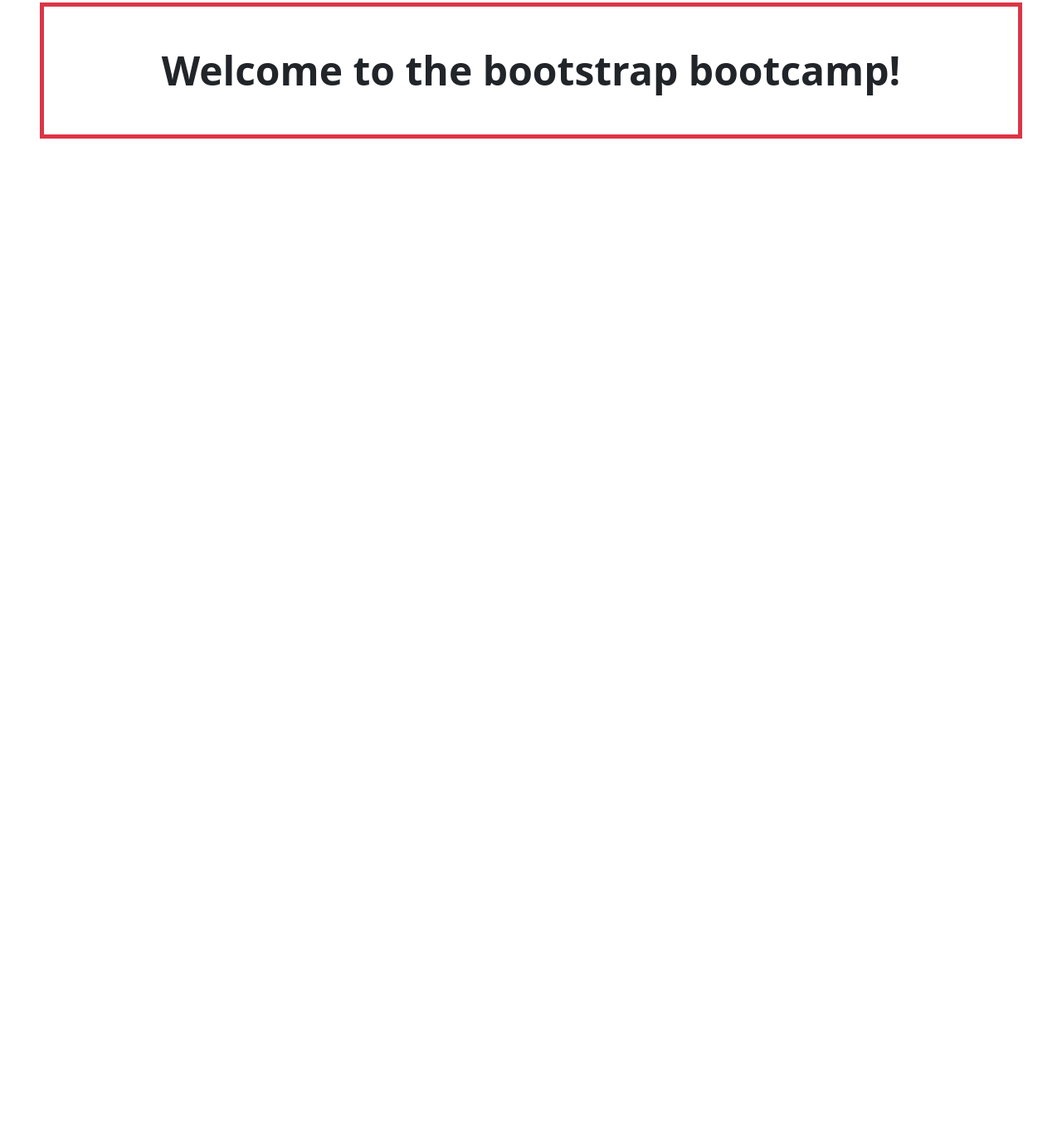
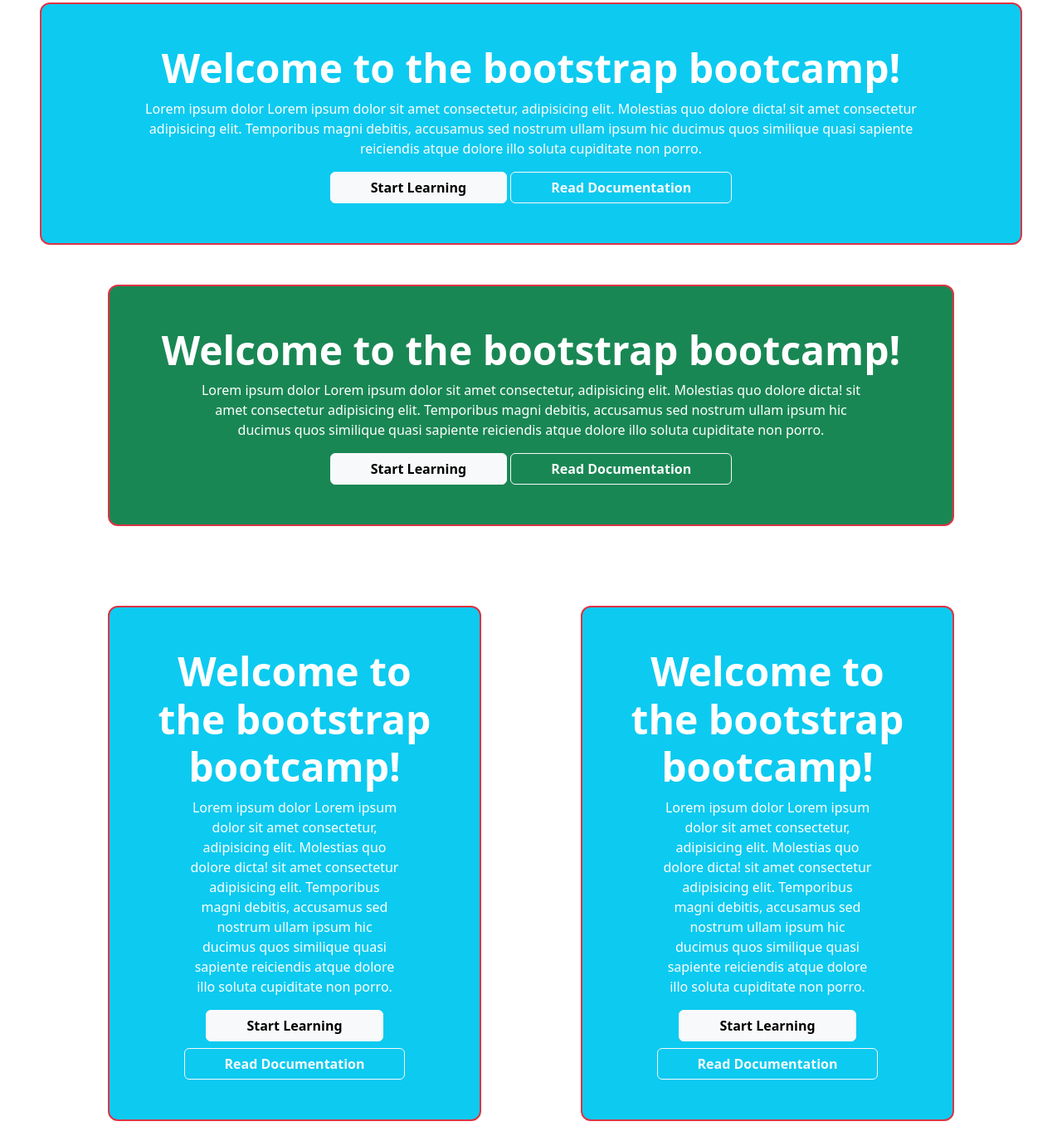
Before and after one commit to ABHIshek065/Bootstrap, a plain HTML site: page bootstrap day 1/index.html in a window 1280 px wide. Shown: the part 45-1420 px from the top of the page at 83% size. Before the commit the page ends 800 px from the top, so only its background shows below. Drawn offline with nearby package versions, Linux system fonts and the light colour scheme.

Commit message:
bootstrap day 1

```diff
--- a/bootstrap day 1/demo.css
+++ b/bootstrap day 1/demo.css
@@ -0,0 +1,5 @@
+
+
+.radius{
+    border-radius: 12px;
+}
--- a/bootstrap day 1/index.html
+++ b/bootstrap day 1/index.html
@@ -6,9 +6,48 @@
     <meta name="viewport" content="width=device-width, initial-scale=1.0">
     <title>bootstrap</title>
     <link href="https://cdn.jsdelivr.net/npm/bootstrap@5.3.0-alpha1/dist/css/bootstrap.min.css" rel="stylesheet" integrity="sha384-GLhlTQ8iRABdZLl6O3oVMWSktQOp6b7In1Zl3/Jr59b6EGGoI1aFkw7cmDA6j6gD" crossorigin="anonymous">
-    <link rel="stylesheet" h ref="demo.css">
+    <link rel="stylesheet" href="demo.css">
 </head>
 <body>
-    <h1 class="text-center m-5 bg-primar border border-5 display-5 fw-bolder border-danger  py-5" >Welcome to the bootstrap bootcamp!</h1>
+
+
+
+    <div class="bg-info m-5 px-5 p-5 text-center border border-2 border-danger radius">
+    <h1 class=" text-white   display-5 fw-bolder  " >Welcome to the bootstrap bootcamp!</h1>
+<p class="text-white px-5 ">Lorem ipsum dolor Lorem ipsum dolor sit amet consectetur, adipisicing elit. Molestias quo dolore dicta! sit amet consectetur adipisicing elit. Temporibus magni debitis, accusamus sed nostrum ullam ipsum hic ducimus quos similique quasi sapiente reiciendis atque dolore illo soluta cupiditate non porro.</p>
+<button class="btn btn-light fw-bold px-5">Start Learning</button>
+<button class="btn btn-outline-light fw-bold px-5">Read Documentation</button>
+    </div>
+
+
+    <div class="container">
+        <div class="bg-success m-5 px-5 p-5 text-center border border-2 border-danger radius">
+            <h1 class=" text-white   display-5 fw-bolder  " >Welcome to the bootstrap bootcamp!</h1>
+        <p class="text-white px-5 ">Lorem ipsum dolor Lorem ipsum dolor sit amet consectetur, adipisicing elit. Molestias quo dolore dicta! sit amet consectetur adipisicing elit. Temporibus magni debitis, accusamus sed nostrum ullam ipsum hic ducimus quos similique quasi sapiente reiciendis atque dolore illo soluta cupiditate non porro.</p>
+        <button class="btn btn-light fw-bold px-5">Start Learning</button>
+        <button class="btn btn-outline-light fw-bold px-5">Read Documentation</button>
+            </div>
+    </div>
+
+    <div class="container">
+        <div class="row">
+            <div class="col-md-6">
+                <div class="bg-info m-5 px-5 p-5 text-center border border-2 border-danger radius">
+                    <h1 class=" text-white   display-5 fw-bolder  " >Welcome to the bootstrap bootcamp!</h1>
+                <p class="text-white px-5 ">Lorem ipsum dolor Lorem ipsum dolor sit amet consectetur, adipisicing elit. Molestias quo dolore dicta! sit amet consectetur adipisicing elit. Temporibus magni debitis, accusamus sed nostrum ullam ipsum hic ducimus quos similique quasi sapiente reiciendis atque dolore illo soluta cupiditate non porro.</p>
+                <button class="btn btn-light fw-bold px-5">Start Learning</button>
+                <button class="btn btn-outline-light fw-bold mt-2 px-5">Read Documentation</button>
+                    </div>
+            </div>
+            <div class="col-md-6">
+                <div class="bg-info m-5 px-5 p-5 text-center border border-2 border-danger radius">
+                    <h1 class=" text-white   display-5 fw-bolder  " >Welcome to the bootstrap bootcamp!</h1>
+                <p class="text-white px-5 ">Lorem ipsum dolor Lorem ipsum dolor sit amet consectetur, adipisicing elit. Molestias quo dolore dicta! sit amet consectetur adipisicing elit. Temporibus magni debitis, accusamus sed nostrum ullam ipsum hic ducimus quos similique quasi sapiente reiciendis atque dolore illo soluta cupiditate non porro.</p>
+                <button class="btn btn-light fw-bold px-5">Start Learning</button>
+                <button class="btn btn-outline-light fw-bold mt-2 px-5">Read Documentation</button>
+                    </div>
+
+        </div>
+    </div>
 </body>
 </html>
```
